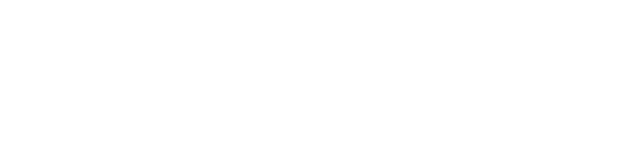
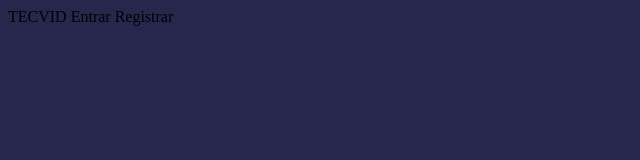
Before and after one commit to Ketam1/TecVid, a plain HTML site: page index.html in a window 1280 px wide. Shown: the whole page, without its empty margins (0-640 px from the left). Drawn offline with Linux system fonts and the light colour scheme.

Commit message:
Inicia a construção do header

```diff
--- a/css/main.css
+++ b/css/main.css
@@ -7,3 +7,6 @@
 Azul Claro: #2E9CCA
 Azul Escuro: #29648A
 */
+body{
+  background-color: #25274D;
+}
--- a/index.html
+++ b/index.html
@@ -3,11 +3,15 @@
   <head>
     <meta charset="utf-8">
     <title>TECVID</title>
+    <link rel="stylesheet" href="css/main.css">
+    <link rel="stylesheet" href="css/header.css">
+
   </head>
   <body>
     <header>
-      <span class="headerTitle"> </span>
-      <span> </span>
+      <span class="headerTitle">TECVID</span>
+      <span class="headerLogin">Entrar</span>
+      <span class="headerRegister">Registrar</span>
     </header>
     <div class="searchArea">
 
```
Also changed, not shown: css/header.css (added).
